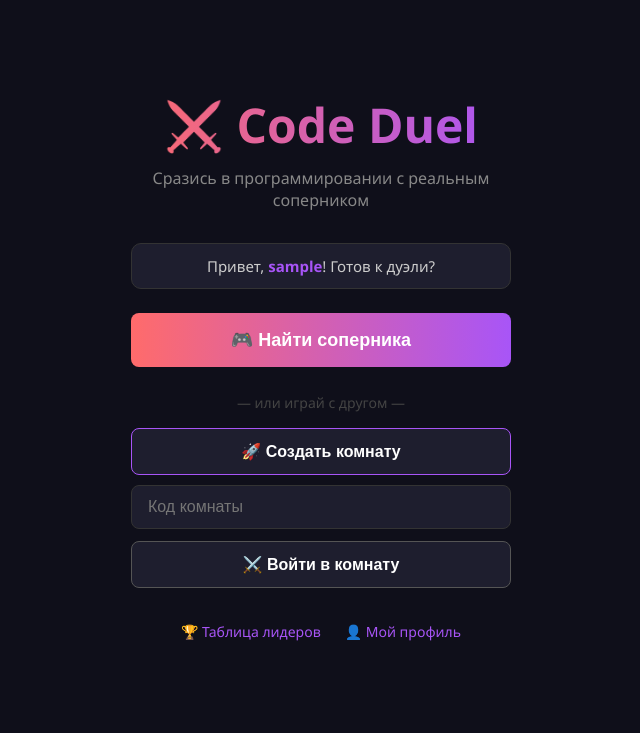
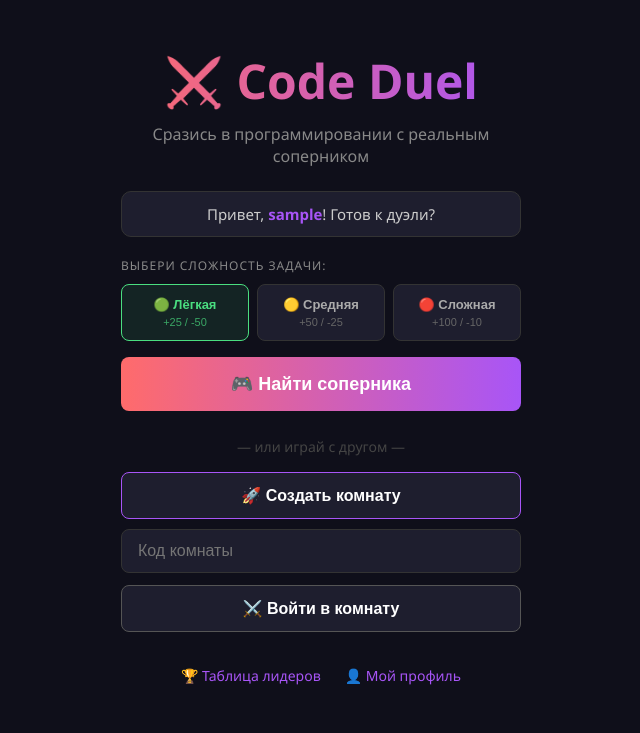
Before and after one commit to davakapa/code-duel, a Flask app: page / in a window 1280 px wide. Shown: the part 67-800 px from the top of the page, without its empty margins (319-959 px from the left). Run offline with Flask 3, Linux system fonts and the light colour scheme; the visitor is signed in with stand-in values (Sample User, id 1); some libraries are stand-ins or nearby versions.

Commit message:
add difficulty selection

```diff
--- a/app.py
+++ b/app.py
@@ -17,7 +17,7 @@ app.config['SQLALCHEMY_DATABASE_URI'] = database_url
 app.config['SQLALCHEMY_TRACK_MODIFICATIONS'] = False
 
 db = SQLAlchemy(app)
-socketio = SocketIO(app, cors_allowed_origins="*", async_mode='threading')
+socketio = SocketIO(app, cors_allowed_origins="*")
 
 class Player(db.Model):
     id = db.Column(db.Integer, primary_key=True)
@@ -825,7 +825,9 @@ def find_match(data):
     if matchmaking_queue:
         opponent = matchmaking_queue.pop(0)
         room_id = str(uuid.uuid4())[:8]
-        task = random.choice(TASKS)
+        difficulty = data.get('difficulty', 'easy')
+        filtered = [t for t in TASKS if t.get('difficulty') == difficulty]
+        task = random.choice(filtered if filtered else TASKS)
         rooms[room_id] = {
             'players': [opponent['username'], username],
             'task': task,
@@ -851,7 +853,9 @@ def cancel_search(data):
 @socketio.on('create_room')
 def create_room(data):
     room_id = str(uuid.uuid4())[:8]
-    task = random.choice(TASKS)
+    difficulty = data.get('difficulty', 'easy')
+    filtered = [t for t in TASKS if t.get('difficulty') == difficulty]
+    task = random.choice(filtered if filtered else TASKS)
     rooms[room_id] = {
         'players': [data['username']],
         'task': task,
--- a/templates/index.html
+++ b/templates/index.html
@@ -45,17 +45,8 @@
         }
 
         .nav a:hover { background: #2a2a3e; color: white; }
-
-        .nav .username {
-            color: #a855f7;
-            font-weight: bold;
-            font-size: 15px;
-        }
-
-        .nav .logout {
-            color: #ff6b6b;
-            border: 1px solid #ff6b6b;
-        }
+        .nav .username { color: #a855f7; font-weight: bold; font-size: 15px; }
+        .nav .logout { color: #ff6b6b; border: 1px solid #ff6b6b; }
 
         .main {
             flex: 1;
@@ -66,7 +57,7 @@
 
         .container {
             text-align: center;
-            width: 420px;
+            width: 440px;
             padding: 20px;
         }
 
@@ -78,23 +69,84 @@
             margin-bottom: 10px;
         }
 
-        .subtitle {
-            color: #888;
-            margin-bottom: 32px;
-            font-size: 16px;
-        }
+        .subtitle { color: #888; margin-bottom: 24px; font-size: 16px; }
 
         .welcome {
             background: #1e1e2e;
             border: 1px solid #333;
             border-radius: 10px;
             padding: 12px 20px;
-            margin-bottom: 24px;
+            margin-bottom: 20px;
             color: #ccc;
             font-size: 15px;
         }
 
         .welcome span { color: #a855f7; font-weight: bold; }
+
+        /* Выбор сложности */
+        .difficulty-select { margin-bottom: 16px; }
+
+        .difficulty-label {
+            color: #888;
+            font-size: 12px;
+            text-transform: uppercase;
+            letter-spacing: 1px;
+            margin-bottom: 10px;
+            text-align: left;
+        }
+
+        .difficulty-buttons { display: flex; gap: 8px; }
+
+        .btn-diff {
+            flex: 1;
+            padding: 12px 8px;
+            background: #1e1e2e;
+            border: 1px solid #333;
+            border-radius: 8px;
+            color: #aaa;
+            font-size: 13px;
+            font-weight: bold;
+            cursor: pointer;
+            transition: all 0.2s;
+            display: flex;
+            flex-direction: column;
+            align-items: center;
+            gap: 4px;
+            width: auto;
+            margin-bottom: 0;
+        }
+
+        .btn-diff span {
+            font-size: 11px;
+            color: #666;
+            font-weight: normal;
+        }
+
+        .btn-diff:hover { border-color: #a855f7; color: white; }
+
+        .btn-diff.active[data-diff="easy"] {
+            border-color: #4ade80;
+            color: #4ade80;
+            background: rgba(74, 222, 128, 0.1);
+        }
+
+        .btn-diff.active[data-diff="easy"] span { color: #4ade80; opacity: 0.7; }
+
+        .btn-diff.active[data-diff="medium"] {
+            border-color: #fbbf24;
+            color: #fbbf24;
+            background: rgba(251, 191, 36, 0.1);
+        }
+
+        .btn-diff.active[data-diff="medium"] span { color: #fbbf24; opacity: 0.7; }
+
+        .btn-diff.active[data-diff="hard"] {
+            border-color: #f87171;
+            color: #f87171;
+            background: rgba(248, 113, 113, 0.1);
+        }
+
+        .btn-diff.active[data-diff="hard"] span { color: #f87171; opacity: 0.7; }
 
         input {
             width: 100%;
@@ -172,7 +224,13 @@
             animation: pulse 1.5s infinite;
         }
 
-        .searching-timer { color: #888; font-size: 14px; margin-top: 8px; }
+        .searching-diff {
+            margin-top: 8px;
+            font-size: 13px;
+            color: #888;
+        }
+
+        .searching-timer { color: #888; font-size: 14px; margin-top: 4px; }
 
         @keyframes pulse {
             0%, 100% { opacity: 1; }
@@ -180,7 +238,6 @@
         }
 
         .bottom-links { margin-top: 24px; display: flex; justify-content: center; gap: 24px; }
-
         .bottom-links a { color: #a855f7; text-decoration: none; font-size: 14px; }
         .bottom-links a:hover { text-decoration: underline; }
     </style>
@@ -204,9 +261,30 @@
 
         <div class="welcome">Привет, <span>{{ username }}</span>! Готов к дуэли?</div>
 
+        <!-- Выбор сложности -->
+        <div class="difficulty-select">
+            <div class="difficulty-label">Выбери сложность задачи:</div>
+            <div class="difficulty-buttons">
+                <button class="btn-diff active" data-diff="easy">
+                    🟢 Лёгкая
+                    <span>+25 / -50</span>
+                </button>
+                <button class="btn-diff" data-diff="medium">
+                    🟡 Средняя
+                    <span>+50 / -25</span>
+                </button>
+                <button class="btn-diff" data-diff="hard">
+                    🔴 Сложная
+                    <span>+100 / -10</span>
+                </button>
+            </div>
+        </div>
+
+        <!-- Поиск соперника -->
         <div id="searching-box">
             <div class="searching-title">🔍 Ищем соперника...</div>
             <div class="searching-dots">● ● ●</div>
+            <div class="searching-diff" id="searching-diff"></div>
             <div class="searching-timer" id="search-timer">0 сек</div>
         </div>
 
@@ -234,16 +312,30 @@
     const username = "{{ username }}";
     let searchTimer = null;
     let searchSeconds = 0;
+    let selectedDifficulty = 'easy';
+
+    // Выбор сложности
+    document.querySelectorAll('.btn-diff').forEach(function(btn) {
+        btn.addEventListener('click', function() {
+            document.querySelectorAll('.btn-diff').forEach(b => b.classList.remove('active'));
+            this.classList.add('active');
+            selectedDifficulty = this.dataset.diff;
+        });
+    });
 
     function showError(msg) {
         document.getElementById('error').textContent = msg;
     }
 
+    // Найти соперника
     document.getElementById('btn-find').addEventListener('click', function() {
         document.getElementById('searching-box').style.display = 'block';
         document.getElementById('btn-find').style.display = 'none';
         document.getElementById('btn-cancel').style.display = 'block';
         document.getElementById('error').textContent = '';
+
+        const diffLabels = { easy: '🟢 Лёгкая', medium: '🟡 Средняя', hard: '🔴 Сложная' };
+        document.getElementById('searching-diff').textContent = 'Сложность: ' + (diffLabels[selectedDifficulty] || selectedDifficulty);
 
         searchSeconds = 0;
         searchTimer = setInterval(function() {
@@ -251,7 +343,7 @@
             document.getElementById('search-timer').textContent = searchSeconds + ' сек';
         }, 1000);
 
-        socket.emit('find_match', { username: username });
+        socket.emit('find_match', { username: username, difficulty: selectedDifficulty });
     });
 
     document.getElementById('btn-cancel').addEventListener('click', function() {
@@ -266,10 +358,12 @@
         document.getElementById('btn-cancel').style.display = 'none';
     }
 
+    // Создать комнату с другом
     document.getElementById('btn-create').addEventListener('click', function() {
-        socket.emit('create_room', { username: username });
+        socket.emit('create_room', { username: username, difficulty: selectedDifficulty });
     });
 
+    // Войти в комнату
     document.getElementById('btn-join').addEventListener('click', function() {
         const room_id = document.getElementById('room_code').value.trim();
         if (!room_id) return showError('Введи код комнаты!');
```
